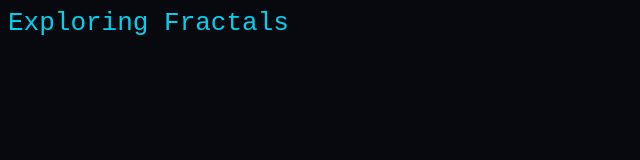
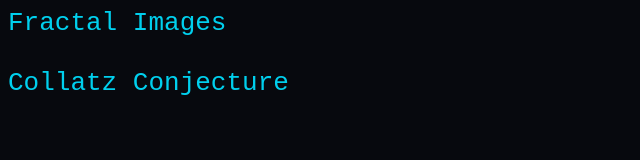
Before and after one commit to mjdaugherty/programming, a plain HTML site: page miscellany.html in a window 1280 px wide. Shown: the whole page, without its empty margins (0-640 px from the left). Drawn offline with Linux system fonts and the light colour scheme.

Commit message:
removed floating head from homepage

```diff
--- a/miscellany.html
+++ b/miscellany.html
@@ -25,7 +25,11 @@
 
 	<body bgcolor="#07090E">
 		<font face="monospace" size="6" color="#BABDB6">
-		    <a href="https://mjdaugherty.github.io/fractals.html">Exploring Fractals
+		    <a href="https://mjdaugherty.github.io/fractals.html">Fractal Images
+			</a>
+			<br>
+			<br>
+			<a href="https://mjdaugherty.github.io/collatz.html">Collatz Conjecture
 			</a>
 		</font>
 	</body>
```
Also changed, not shown: index.html (+1 -1 lines), images/fractal_home.png (added), images/fractal_home_circular.png (added).
